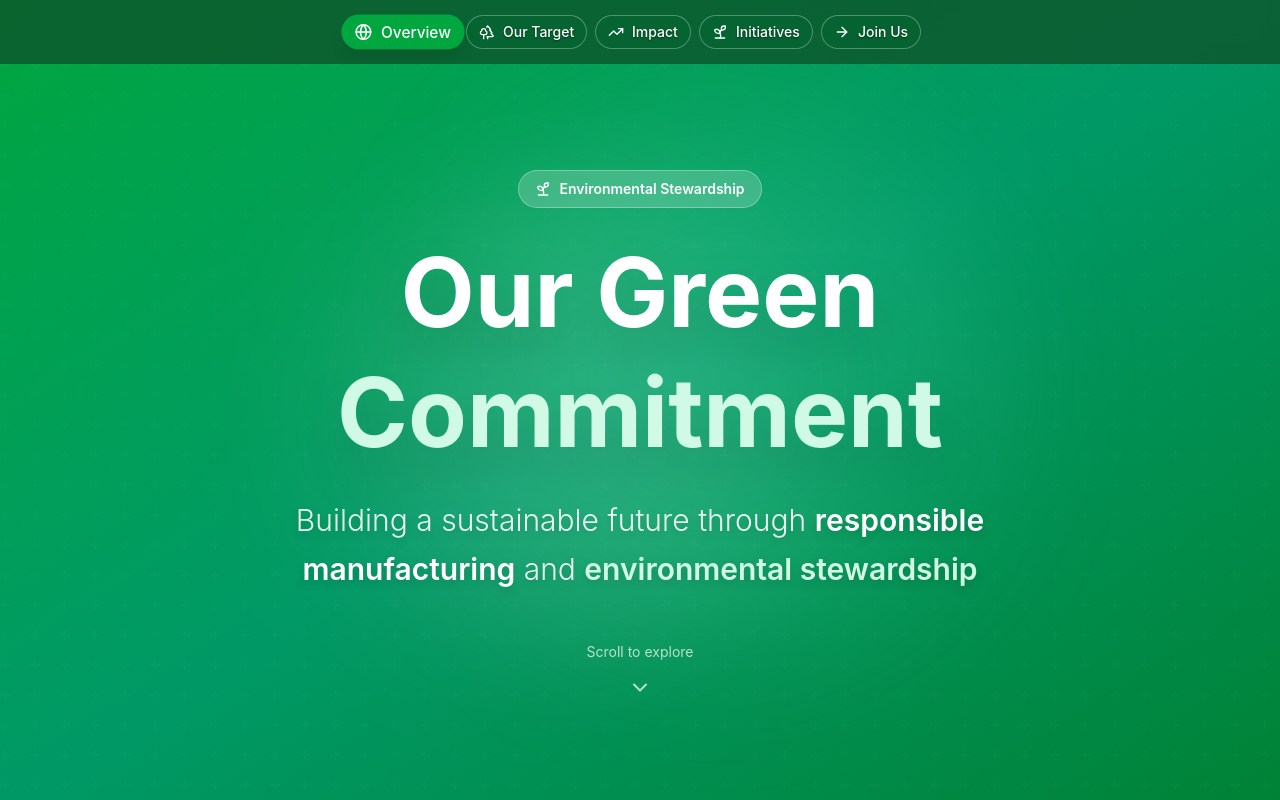
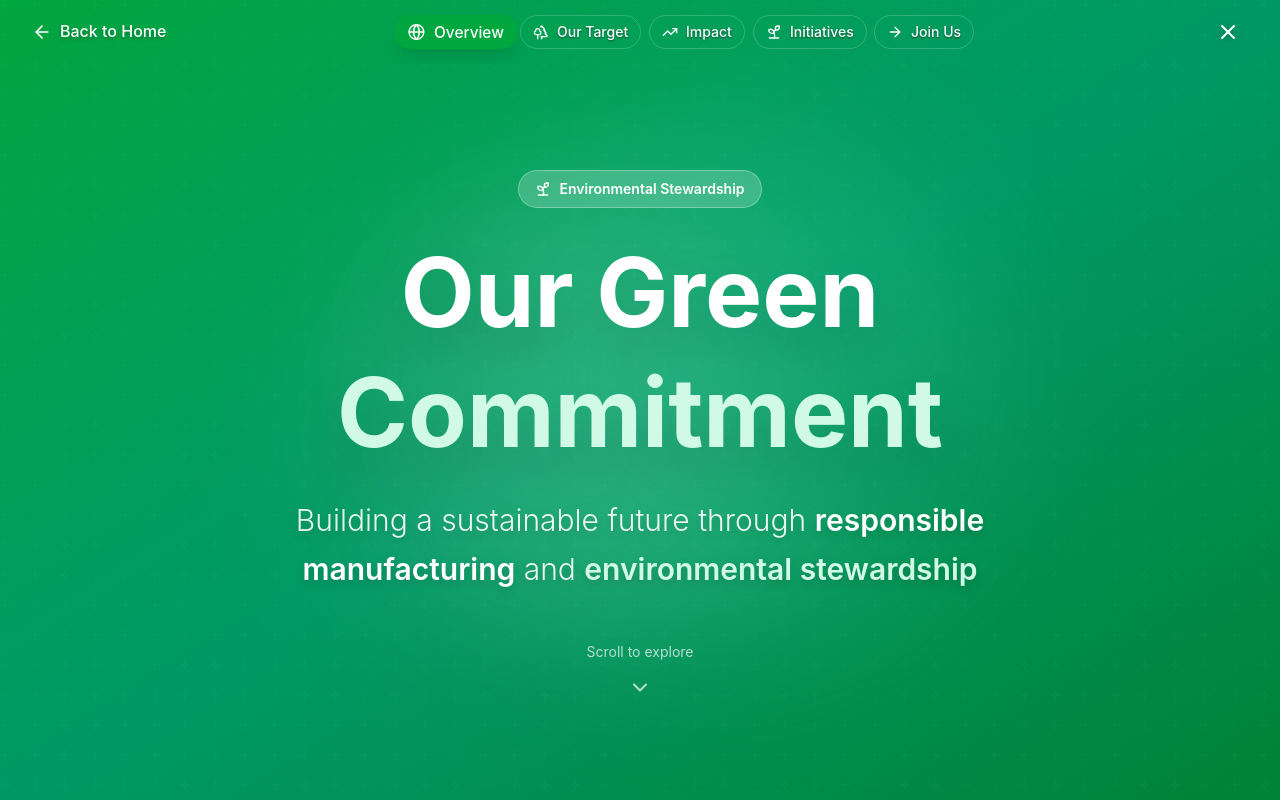
Before and after one commit to BhavyaSingh7/a1Iron-Steel, a Next.js app: page /about/sustainability in a window 1280 px wide. Built offline with nearby package versions, Linux system fonts and the light colour scheme.

Commit message:
Remove navbar background color on Sustainability page, keep navigation buttons green on white screens

```diff
--- a/src/components/about-us-section/SustainabilityPage.tsx
+++ b/src/components/about-us-section/SustainabilityPage.tsx
@@ -176,7 +176,7 @@ export default function SustainabilityPage({
         className={`fixed top-0 left-0 right-0 z-30 transition-all duration-300 ${
           isScrolled
             ? "bg-white/95 backdrop-blur-xl shadow-lg border-b border-gray-200/50"
-            : "bg-green-900/80 backdrop-blur-md"
+            : "bg-transparent"
         }`}
       >
         <div className="max-w-7xl mx-auto px-4 sm:px-6 lg:px-8">
@@ -209,7 +209,7 @@ export default function SustainabilityPage({
                         ? "bg-green-600 text-white shadow-lg scale-110"
                         : isScrolled
                         ? "text-green-600 hover:bg-green-50 hover:text-green-700 border border-green-200 bg-white"
-                        : "text-white hover:bg-white/30 border border-white/30 bg-green-800/50"
+                        : "text-white hover:bg-white/20 border border-white/20"
                     }`}
                     style={{
                       textShadow: !isScrolled && activeSection !== index ? "0 1px 2px rgba(0, 0, 0, 0.5)" : "none",
```
